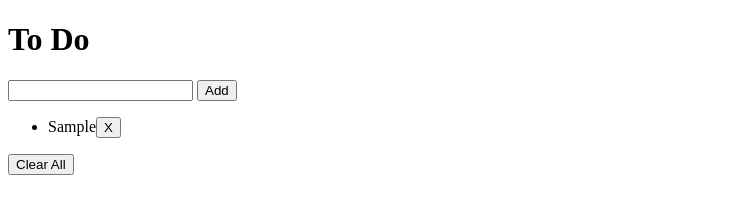
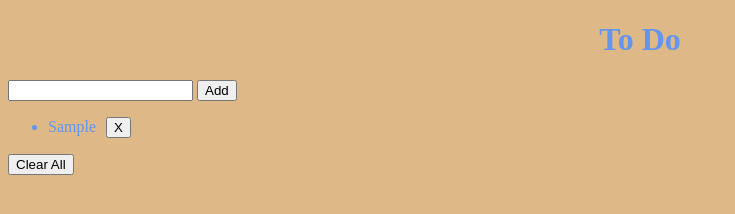
Before and after one commit to Nathan8472/Basic-to-do-list, a plain HTML site: page index.html in a window 1280 px wide. Both pictures are taken after typing "Sample" into the empty fields and a click on the button "Add". Shown: the whole page, without its empty margins (0-735 px from the left). Drawn offline with Linux system fonts and the light colour scheme.

Commit message:
added css

```diff
--- a/index.html
+++ b/index.html
@@ -6,6 +6,7 @@
         <meta charset="UTF-8">
         <meta name="viewport" content="width=device-width, initial-scale=1">
         <title>To Do</title>
+        <link rel="stylesheet" href="styles.css">
     </head>
 
     <body>
--- a/script.js
+++ b/script.js
@@ -14,6 +14,7 @@ button.addEventListener("click", ()=> {
     let x = document.createElement("Button");
     document.querySelectorAll("List").forEach(eLI=>eLI.appendChild( newBt.cloneNode(true)) )
     x.textContent = "X";
+    x.style.marginLeft = "10px";
         li.appendChild(t);
     li.appendChild(x);
     list.appendChild(li);
--- /dev/null
+++ b/styles.css
@@ -0,0 +1,13 @@
+body {
+    background-color:burlywood;
+}
+
+h1 {
+    color:cornflowerblue;
+    text-align: center;
+}
+
+#list{
+    color:cornflowerblue;
+    font-size: medium;
+}
```
